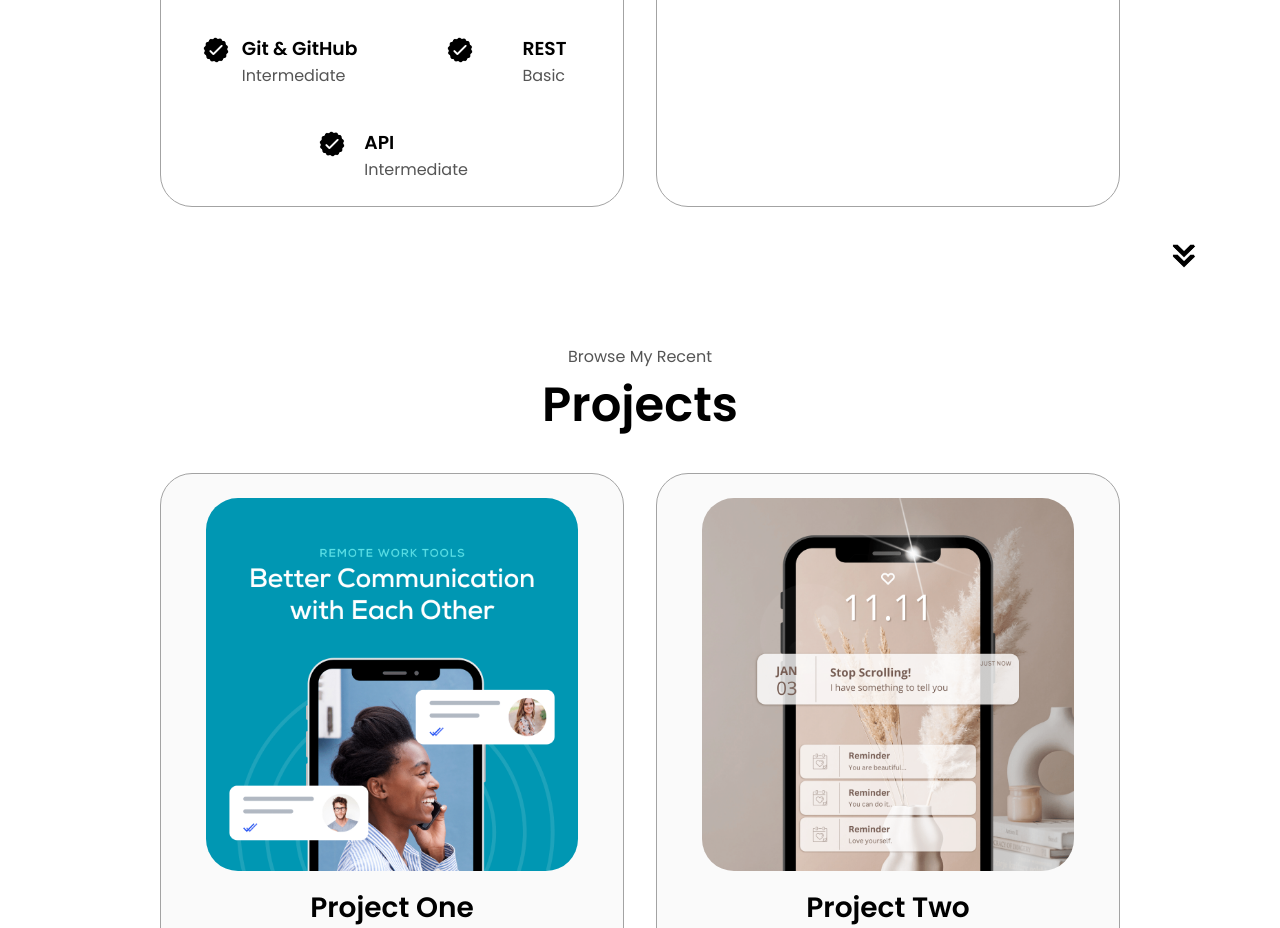
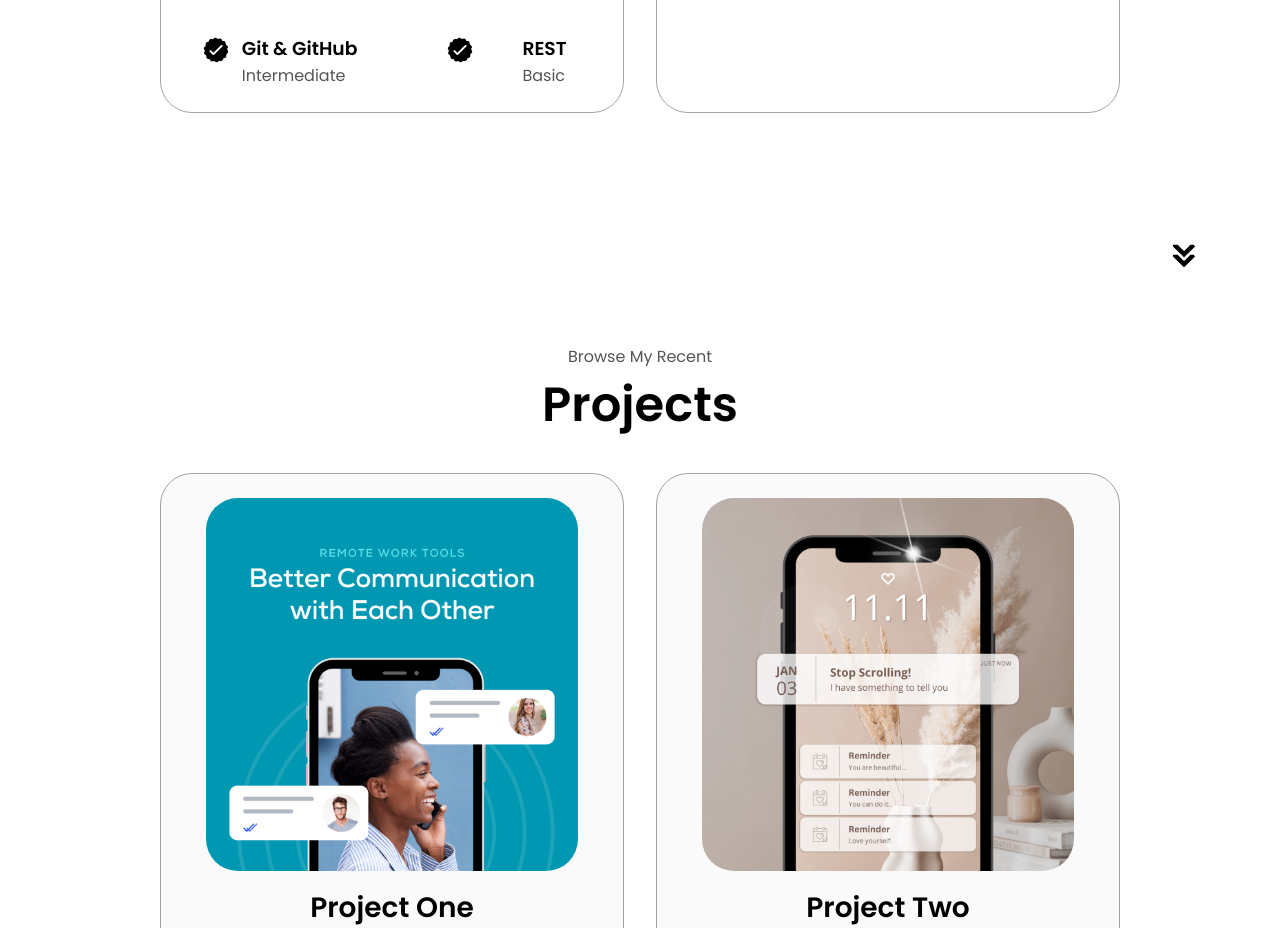
Before and after one commit to akankshyadash2001/My_Portfolio, a plain HTML site: page index.html in a window 1280 px wide. Shown: the part 2120-3048 px from the top of the page. Drawn offline with Linux system fonts and the light colour scheme.

Commit message:
Update index.html

```diff
--- a/index.html
+++ b/index.html
@@ -191,17 +191,6 @@
                   <p>Basic</p>
                 </div>
               </article>
-              <article>
-                <img
-                  src="./assets/checkmark.png"
-                  alt="Experience icon"
-                  class="icon"
-                />
-                <div>
-                  <h3>API</h3>
-                  <p>Intermediate</p>
-                </div>
-              </article>
             </div>
           </div>
           <div class="details-container">
```
